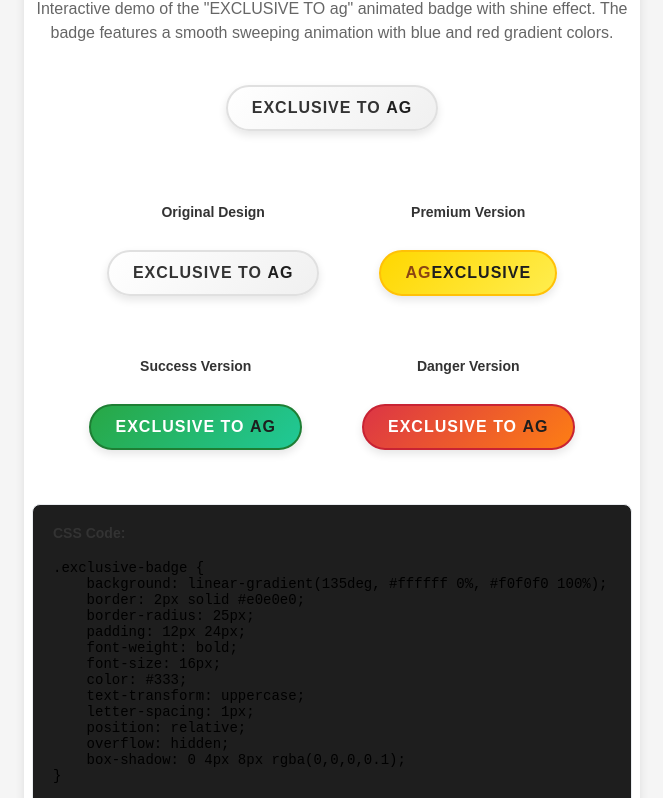
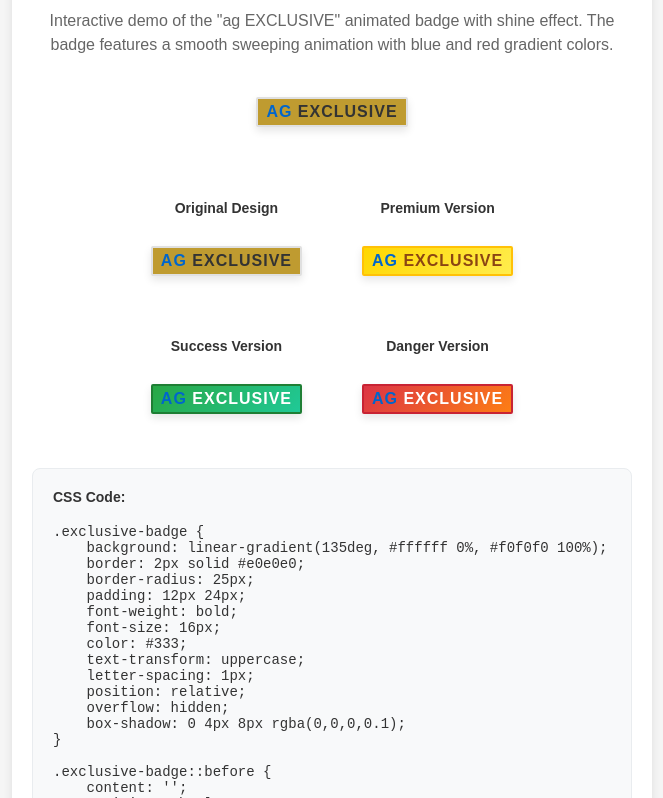
Before and after one commit to AGDigital-Chris/ag-digital-sandbox, a website: page animated-badge-demo.html in a window 1280 px wide. Shown: the part 131-929 px from the top of the page, without its empty margins (308-971 px from the left). Drawn offline with Linux system fonts and the light colour scheme.

Commit message:
Update animated badge to ag EXCLUSIVE with gold styling and improved animations

```diff
--- a/animated-badge-demo.html
+++ b/animated-badge-demo.html
@@ -24,10 +24,10 @@
         }
 
         .exclusive-badge {
-            background: linear-gradient(135deg, #ffffff 0%, #f0f0f0 100%);
+            background: #BF9B30;
             border: 2px solid #e0e0e0;
-            border-radius: 25px;
-            padding: 12px 24px;
+            border-radius: 2px;
+            padding: 0.25rem 0.5rem;
             font-weight: bold;
             font-size: 16px;
             color: #333;
@@ -39,7 +39,7 @@
             display: inline-block;
         }
 
-        .exclusive-badge::before {
+        .animated-badge::before {
             content: '';
             position: absolute;
             top: -50%;
@@ -49,9 +49,9 @@
             background: linear-gradient(
                 45deg,
                 transparent 30%,
-                rgba(255, 0, 0, 0.6) 40%,
-                rgba(255, 255, 255, 0.8) 50%,
-                rgba(0, 100, 255, 0.6) 60%,
+                #BF9B3099 40%,   /* base gold, 60% opacity */
+                #FFE8AACC 50%,   /* light golden highlight */
+                #8C6D2099 60%,   /* darker bronze shade */
                 transparent 70%
             );
             transform: rotate(25deg);
@@ -59,7 +59,7 @@
         }
 
         .ag-text {
-            color: #1e1e1e;
+            color: #0066cc;
             font-weight: 900;
         }
 
@@ -84,9 +84,9 @@
         .demo-section {
             text-align: center;
             margin: 20px 0;
-            padding: 8px;
+            padding: 20px;
             background: white;
-            border-radius: 2px;
+            border-radius: 10px;
             box-shadow: 0 2px 10px rgba(0,0,0,0.1);
             max-width: 600px;
         }
@@ -122,7 +122,7 @@
         }
 
         .code-snippet {
-            background: #1e1e1e;
+            background: #f8f9fa;
             border: 1px solid #e9ecef;
             border-radius: 8px;
             padding: 20px;
@@ -137,6 +137,10 @@
             margin-top: 0;
             color: #333;
             font-family: Arial, sans-serif;
+        }
+
+        .code-snippet code {
+            color: #333;
         }
 
         .variations {
@@ -181,13 +185,13 @@
     <div class="demo-section">
         <h1 class="demo-title">Animated Badge Demo</h1>
         <p class="demo-description">
-            Interactive demo of the "EXCLUSIVE TO ag" animated badge with shine effect.
+            Interactive demo of the "ag EXCLUSIVE" animated badge with shine effect.
             The badge features a smooth sweeping animation with blue and red gradient colors.
         </p>
 
         <div class="badge-container">
             <div class="exclusive-badge">
-                EXCLUSIVE TO <span class="ag-text">ag</span>
+                <span class="ag-text">ag</span> EXCLUSIVE
             </div>
         </div>
 
@@ -196,7 +200,7 @@
                 <h4>Original Design</h4>
                 <div class="badge-container">
                     <div class="exclusive-badge">
-                        EXCLUSIVE TO <span class="ag-text">ag</span>
+                        <span class="ag-text">ag</span> EXCLUSIVE
                     </div>
                 </div>
             </div>
@@ -205,7 +209,7 @@
                 <h4>Premium Version</h4>
                 <div class="badge-container">
                     <div class="exclusive-badge badge-premium">
-                        ag<span class="ag-text">EXCLUSIVE</span>
+                        <span class="ag-text">ag</span> EXCLUSIVE
                     </div>
                 </div>
             </div>
@@ -214,7 +218,7 @@
                 <h4>Success Version</h4>
                 <div class="badge-container">
                     <div class="exclusive-badge badge-success">
-                        EXCLUSIVE TO <span class="ag-text">ag</span>
+                        <span class="ag-text">ag</span> EXCLUSIVE
                     </div>
                 </div>
             </div>
@@ -223,7 +227,7 @@
                 <h4>Danger Version</h4>
                 <div class="badge-container">
                     <div class="exclusive-badge badge-danger">
-                        EXCLUSIVE TO <span class="ag-text">ag</span>
+                        <span class="ag-text">ag</span> EXCLUSIVE
                     </div>
                 </div>
             </div>
```
